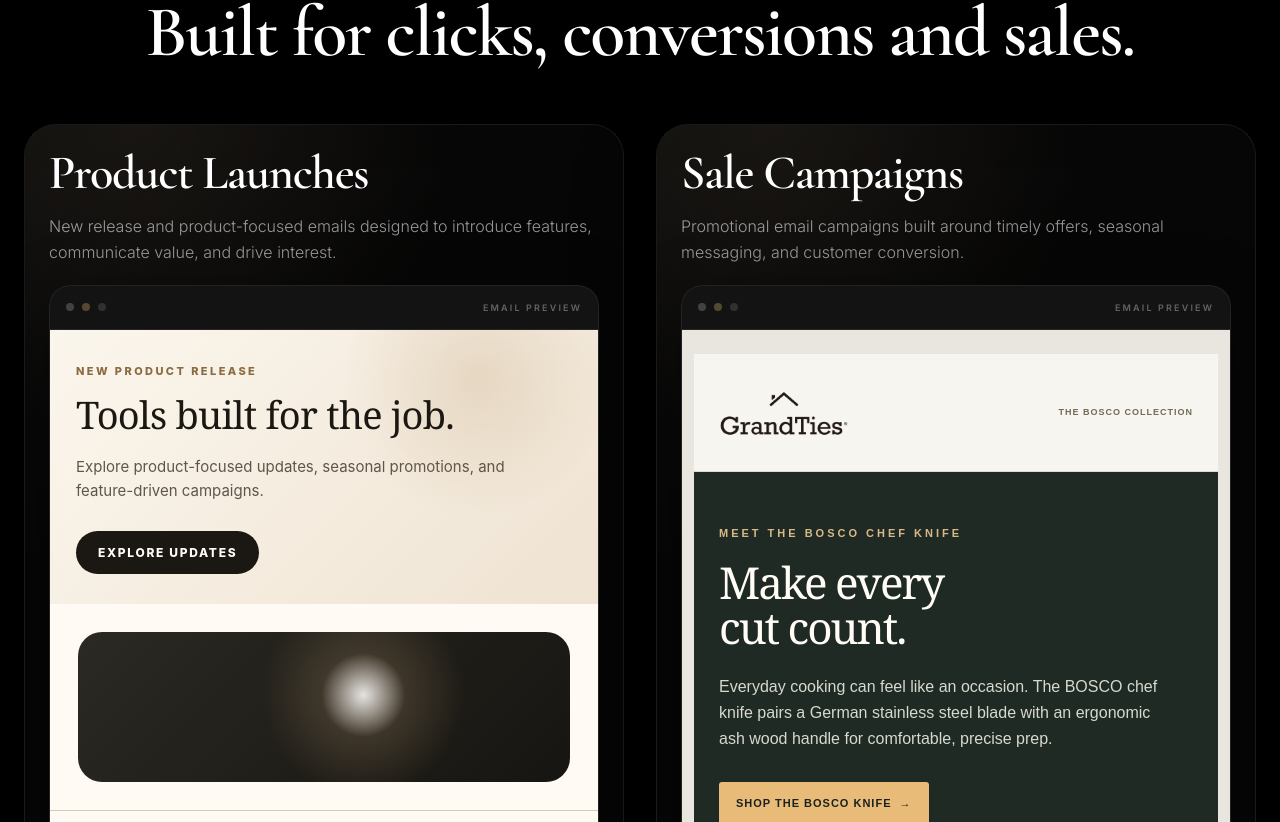
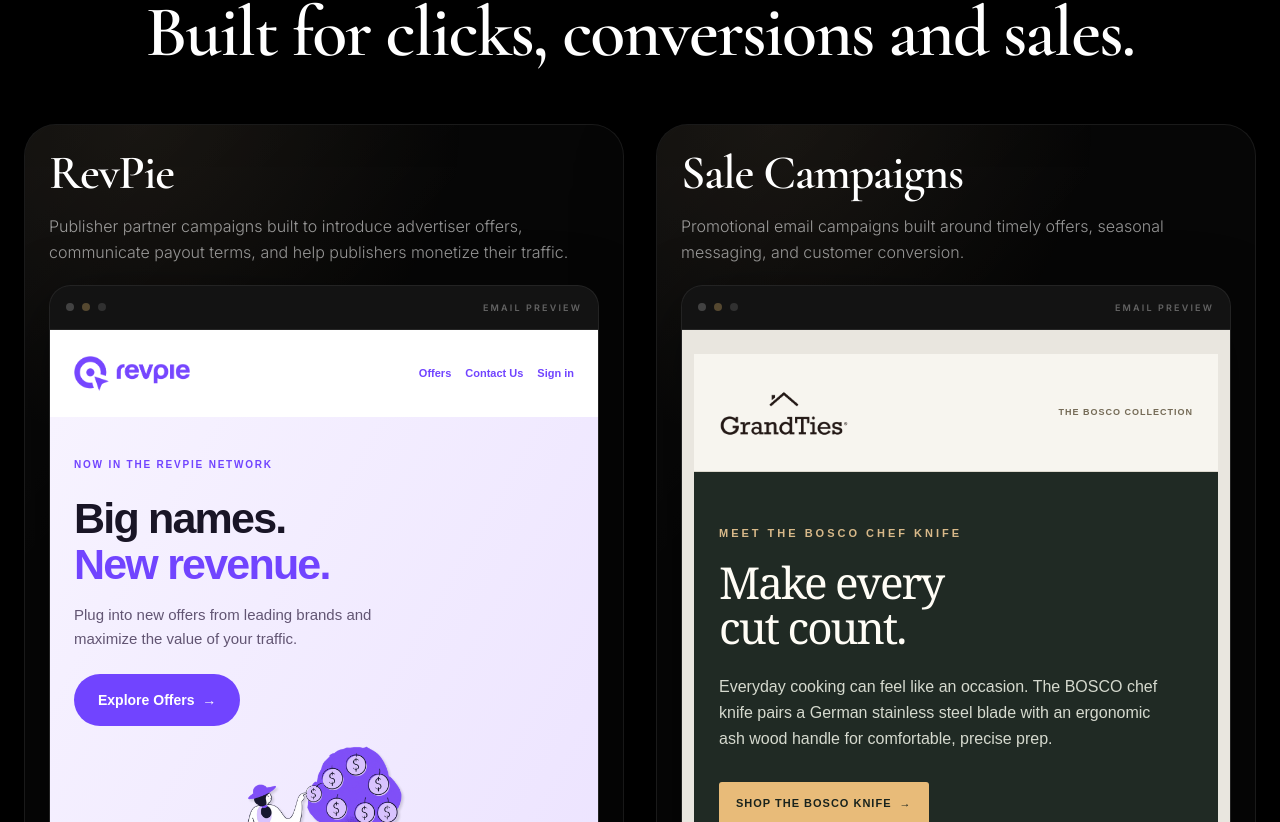
Before and after one commit to markkkka/Portfolio-Website, a React (Vite) app: page / in a window 1280 px wide. Shown: the part 3898-4720 px from the top of the page. Built offline with nearby package versions, Linux system fonts and the light colour scheme.

Commit message:
Feature RevPie campaign and gate email preview scrolling

```diff
--- a/public/emails/revpie-advertiser-opportunities.html
+++ b/public/emails/revpie-advertiser-opportunities.html
@@ -58,7 +58,7 @@
    .steps-col-last { padding-bottom:0 !important; }
   }
   @media screen and (max-width:360px) {
-   .email-footer { padding-left:8px !important;padding-right:8px !important; }
+   .email-footer { padding-left:4px !important;padding-right:4px !important; }
    .footer-line { font-size:9px !important; }
    .header-logo { width:100px !important; }
    .header-nav a { font-size:10px !important; }
--- a/src/App.tsx
+++ b/src/App.tsx
@@ -215,11 +215,11 @@
 
 const EMAIL_CAMPAIGNS: EmailCampaign[] = [
   {
-    id: "michaelpro",
-    brand: "Product Launches",
-    description: "New release and product-focused emails designed to introduce features, communicate value, and drive interest.",
-    previewSrc: "/emails/michaelpro.html",
-    previewTitle: "MichaelPro product email campaign preview"
+    id: "revpie",
+    brand: "RevPie",
+    description: "Publisher partner campaigns built to introduce advertiser offers, communicate payout terms, and help publishers monetize their traffic.",
+    previewSrc: "/emails/revpie-advertiser-opportunities.html",
+    previewTitle: "RevPie advertiser opportunities email campaign preview"
   },
   {
     id: "grantties",
@@ -785,6 +785,79 @@
   );
 };
 
+const EmailCampaignPreview = ({ campaign }: { campaign: EmailCampaign }) => {
+  const frameRef = useRef<HTMLDivElement>(null);
+  const [canScrollPreview, setCanScrollPreview] = useState(false);
+
+  useEffect(() => {
+    const frame = frameRef.current;
+    if (!frame) return;
+
+    const header = document.querySelector<HTMLElement>("nav");
+    const visualViewport = window.visualViewport;
+    let observer: IntersectionObserver | undefined;
+
+    const observeVisibility = () => {
+      const visibleTop = Math.max(visualViewport?.offsetTop ?? 0, header?.getBoundingClientRect().bottom ?? 0);
+      const visibleBottom = (visualViewport?.offsetTop ?? 0) + (visualViewport?.height ?? window.innerHeight);
+      const bottomInset = Math.max(0, document.documentElement.clientHeight - visibleBottom);
+
+      observer?.disconnect();
+      observer = new IntersectionObserver(([entry]) => {
+        const fullyVisible = entry.isIntersecting && entry.intersectionRatio >= 1;
+        setCanScrollPreview(fullyVisible);
+
+        const iframe = frame.querySelector("iframe");
+        if (!fullyVisible && document.activeElement === iframe) iframe?.blur();
+      }, {
+        rootMargin: `-${visibleTop.toFixed(2)}px 0px -${bottomInset.toFixed(2)}px 0px`,
+        threshold: [0, 1]
+      });
+      observer.observe(frame);
+    };
+
+    // Account for the fixed header and phone browser bars without rebuilding the iframe.
+    const resizeObserver = new ResizeObserver(observeVisibility);
+    resizeObserver.observe(frame);
+    if (header) resizeObserver.observe(header);
+    window.addEventListener("resize", observeVisibility);
+    visualViewport?.addEventListener("resize", observeVisibility);
+    visualViewport?.addEventListener("scroll", observeVisibility);
+    observeVisibility();
+
+    return () => {
+      observer?.disconnect();
+      resizeObserver.disconnect();
+      window.removeEventListener("resize", observeVisibility);
+      visualViewport?.removeEventListener("resize", observeVisibility);
+      visualViewport?.removeEventListener("scroll", observeVisibility);
+    };
+  }, []);
+
+  return (
+    <div ref={frameRef} className={`email-preview-frame${canScrollPreview ? " email-preview-frame--interactive" : ""}`} data-scroll-enabled={canScrollPreview}>
+      <div className="flex h-11 items-center justify-between border-b border-white/8 bg-white/[0.035] px-4">
+        <div className="flex gap-2">
+          <span className="h-2 w-2 rounded-full bg-white/20" />
+          <span className="h-2 w-2 rounded-full bg-brand-earth/45" />
+          <span className="h-2 w-2 rounded-full bg-white/12" />
+        </div>
+        <span className="text-[9px] font-bold uppercase tracking-[0.24em] text-white/34">
+          Email Preview
+        </span>
+      </div>
+      <iframe
+        src={campaign.previewSrc}
+        title={campaign.previewTitle}
+        loading="eager"
+        tabIndex={canScrollPreview ? 0 : -1}
+        className="email-preview-iframe"
+      />
+      <div className="email-preview-scroll-guard" aria-hidden="true" />
+    </div>
+  );
+};
+
 const EmailCampaigns = () => (
   <section className="relative overflow-hidden bg-brand-black px-6 py-16 md:py-20">
     <div className="relative z-10 mx-auto max-w-7xl">
@@ -827,24 +900,7 @@
                 </p>
               </motion.div>
 
-              <div className="email-preview-frame">
-                <div className="flex h-11 items-center justify-between border-b border-white/8 bg-white/[0.035] px-4">
-                  <div className="flex gap-2">
-                    <span className="h-2 w-2 rounded-full bg-white/20" />
-                    <span className="h-2 w-2 rounded-full bg-brand-earth/45" />
-                    <span className="h-2 w-2 rounded-full bg-white/12" />
-                  </div>
-                  <span className="text-[9px] font-bold uppercase tracking-[0.24em] text-white/34">
-                    Email Preview
-                  </span>
-                </div>
-                <iframe
-                  src={campaign.previewSrc}
-                  title={campaign.previewTitle}
-                  loading="eager"
-                  className="block h-[460px] w-full border-0 bg-[#f5efe4] md:h-[580px]"
-                />
-              </div>
+              <EmailCampaignPreview campaign={campaign} />
 
             </div>
           </motion.article>
--- a/src/index.css
+++ b/src/index.css
@@ -175,6 +175,38 @@
   border: 1px solid rgba(255, 255, 255, 0.1);
   background: #0a0a0a;
   box-shadow: 0 22px 70px rgba(0, 0, 0, 0.42);
+}
+
+.email-preview-iframe {
+  display: block;
+  width: 100%;
+  height: 460px;
+  height: min(460px, calc(100svh - max(env(safe-area-inset-top), 1rem) - 8rem));
+  border: 0;
+  background: #f5efe4;
+  pointer-events: none;
+}
+
+.email-preview-frame--interactive .email-preview-iframe {
+  pointer-events: auto;
+}
+
+.email-preview-scroll-guard {
+  position: absolute;
+  inset: 44px 0 0;
+  z-index: 1;
+  touch-action: pan-y;
+}
+
+.email-preview-frame--interactive .email-preview-scroll-guard {
+  pointer-events: none;
+}
+
+@media (min-width: 768px) {
+  .email-preview-iframe {
+    height: 580px;
+    height: min(580px, calc(100svh - max(env(safe-area-inset-top), 1rem) - 8rem));
+  }
 }
 
 .landing-preview-frame {
```
